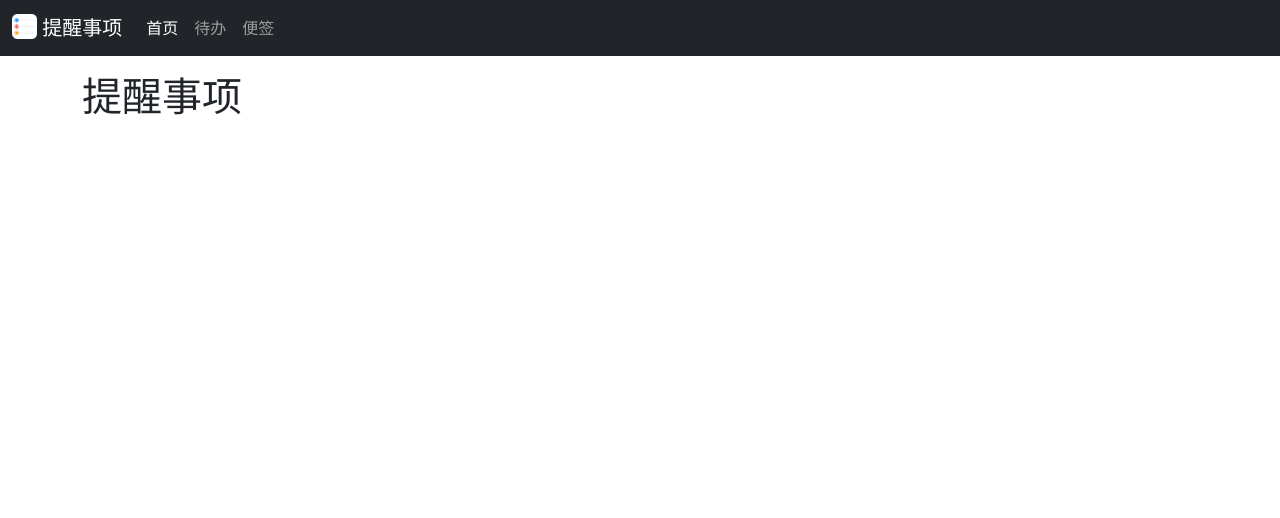
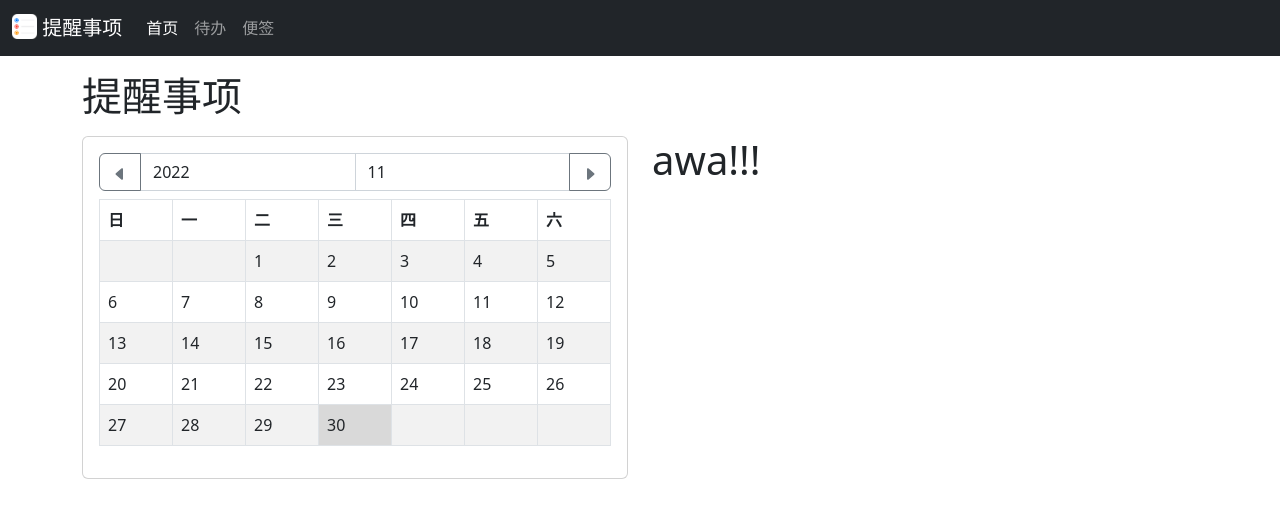
Before and after one commit to ChrisKimZHT/Todo-List-Frontend, a React (Create React App) app: page / in a window 1280 px wide. Shown: the top 518 px of the page. Built offline with nearby package versions, Linux system fonts and the light colour scheme.

Commit message:
[feat]: 日历选择功能

```diff
--- a/src/components/Calender.jsx
+++ b/src/components/Calender.jsx
@@ -28,9 +28,14 @@ class Calender extends Component {
                                 <tr>
                                     {
                                         r.map(c => ( // 列
-                                            <td>
-                                                {c ? c.date() : ""}
-                                            </td>
+                                            c ? (
+                                                <td onClick={() => this.props.handleSelectDay(c.date())}
+                                                    className={this.props.day === c.date() ? "selected" : ""}>
+                                                    {c.date()}
+                                                </td>
+                                            ) : (
+                                                <td></td>
+                                            )
                                         ))
                                     }
                                 </tr>
--- a/src/components/Calender.scss
+++ b/src/components/Calender.scss
@@ -2,4 +2,8 @@
     td:hover {
         background-color: rgba(0, 0, 0, 0.1),
     }
+
+    .selected {
+        background-color: rgba(0, 0, 0, 0.1),
+    }
 }
--- a/src/pages/HomePage.jsx
+++ b/src/pages/HomePage.jsx
@@ -1,11 +1,98 @@
+import dayjs from 'dayjs';
 import React, { Component } from 'react';
+import Calender from '../components/Calender';
 
 class HomePage extends Component {
-    state = {}
+    state = {
+        year: 0,
+        month: 0,
+        day: 0,
+    }
+
+    constructor() {
+        super();
+        const now = dayjs();
+        this.state.year = now.year();
+        this.state.month = now.month() + 1; // 1~12
+        this.state.day = now.daysInMonth(); // 1~31
+    }
+
+    inputYearChange = (val) => {
+        this.setState({ year: val.target.value });
+    }
+
+    inputMonthChange = (val) => {
+        if (val.target.value < 1) {
+            this.setState({ month: 12 });
+            this.setState({ year: this.state.year - 1 });
+        }
+        else if (val.target.value > 12) {
+            this.setState({ month: 1 });
+            this.setState({ year: this.state.year + 1 });
+        }
+        else {
+            this.setState({ month: val.target.value });
+        }
+    }
+
+    handleMonthDecreace = () => {
+        if (this.state.month - 1 < 1) {
+            this.setState({ year: this.state.year - 1 })
+            this.setState({ month: 12 });
+        }
+        else {
+            this.setState({ month: this.state.month - 1 });
+        }
+    }
+
+    handleMonthIncreace = () => {
+        if (this.state.month + 1 > 12) {
+            this.setState({ year: this.state.year + 1 })
+            this.setState({ month: 1 });
+        }
+        else {
+            this.setState({ month: this.state.month + 1 });
+        }
+    }
+
+    handleSelectDay = (day) => {
+        console.log(day);
+        this.setState({ day });
+    }
+
     render() {
         return (
             <React.Fragment>
                 <h1 className="mt-3 mb-3">提醒事项</h1>
+                <div className="row">
+                    <div className="col">
+                        <div className="card p-3">
+                            <div className="input-group mb-2">
+                                <button className="btn btn-outline-secondary" type="button" onClick={this.handleMonthDecreace}>
+                                    <svg xmlns="http://www.w3.org/2000/svg" width="16" height="16" fill="currentColor" className="bi bi-caret-left-fill" viewBox="0 0 16 16">
+                                        <path d="m3.86 8.753 5.482 4.796c.646.566 1.658.106 1.658-.753V3.204a1 1 0 0 0-1.659-.753l-5.48 4.796a1 1 0 0 0 0 1.506z" />
+                                    </svg>
+                                </button>
+                                <input type="number" className="form-control" value={this.state.year} onChange={this.inputYearChange} />
+                                <input type="number" className="form-control" value={this.state.month} onChange={this.inputMonthChange} />
+                                <button className="btn btn-outline-secondary" type="button" onClick={this.handleMonthIncreace}>
+                                    <svg xmlns="http://www.w3.org/2000/svg" width="16" height="16" fill="currentColor" className="bi bi-caret-right-fill" viewBox="0 0 16 16">
+                                        <path d="m12.14 8.753-5.482 4.796c-.646.566-1.658.106-1.658-.753V3.204a1 1 0 0 1 1.659-.753l5.48 4.796a1 1 0 0 1 0 1.506z" />
+                                    </svg>
+                                </button>
+                            </div>
+                            <Calender
+                                year={this.state.year}
+                                month={this.state.month - 1} // 0~11
+                                day={this.state.day} // 1~31
+                                handleSelectDay={this.handleSelectDay}
+                            />
+                        </div>
+                    </div>
+                    <div className="col">
+                        <h1>awa!!!</h1>
+                    </div>
+                </div>
             </React.Fragment>
         );
     }
```
